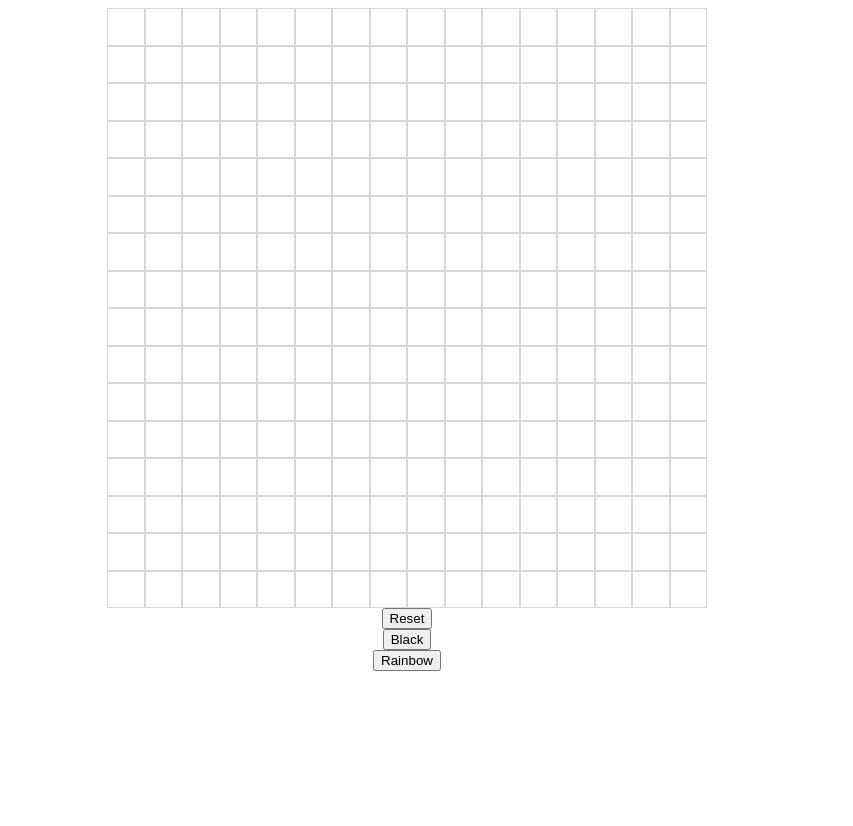
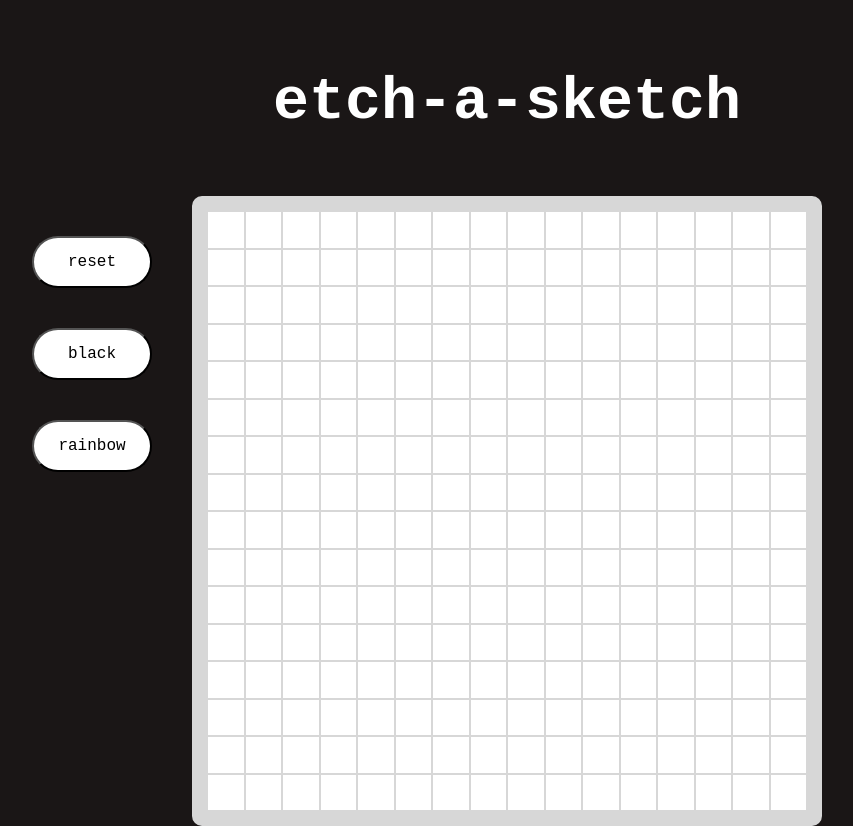
Before and after one commit to basaaj/etch-a-sketch, a plain HTML site: page index.html in a window 1280 px wide. Shown: the whole page, without its empty margins (233-1086 px from the left). Before the commit the page ends 800 px from the top, so only its background shows below. Drawn offline with Linux system fonts and the light colour scheme.

Commit message:
Add style to UI

```diff
--- a/index.html
+++ b/index.html
@@ -3,15 +3,23 @@
 <head>
     <meta charset="UTF-8">
     <meta name="viewport" content="width=device-width, initial-scale=1.0">
-    <title>Document</title>
+    <title>Etch-a-Sketch</title>
 
     <link rel="stylesheet" href="style.css">
 </head>
 <body>
-    <div class="grid"></div>
-    <button id="reset">Reset</button>
-    <button id="black">Black</button>
-    <button id="rainbow">Rainbow</button>
+    <div class="container">
+        <div class="header"><h3>etch-a-sketch</h3></div>
+        <div class="sketch-area">
+            <div class="controls">
+                <button id="reset">reset</button>
+                <button id="black">black</button>
+                <button id="rainbow">rainbow</button>
+            </div>
+
+            <div class="grid"></div>
+        </div>
+    </div>
 
     <script src="script.js"></script>
 </body>
--- a/style.css
+++ b/style.css
@@ -3,14 +3,55 @@
 }
 
 body {
+    height: 95vh;
+    background: rgb(26, 22, 22);
+}
+
+.container {
     display: flex;
     flex-direction: column;
     align-items: center;
+    justify-content: center;
+}
+
+h3 {
+    margin-left: 200px;
+    color: white;
+    font-size: 60px;
+    font-family: monospace;
+}
+
+.sketch-area {
+    display: flex;
+    flex-direction: row;
+}
+
+.controls {
+    display: flex;
+    flex-direction: column;
+    padding: 20px;
+    width: 200px;
+}
+
+button {
+    font-family: monospace;
+    font-size: 16px;
+    margin: 20px;
+    padding: 15px;
+    min-width: 75px;
+    min-height: 30px;
+    border-radius: 35px;
+    background-color: white;
+    color: black;
 }
 
 .grid {
     display: flex;
     flex-direction: row;
+    box-shadow: black 20px;
+    border: 15px solid rgb(215, 215, 215);
+    border-radius: 10px;
+    background: white;
 }
 
 .grid-row {
```
